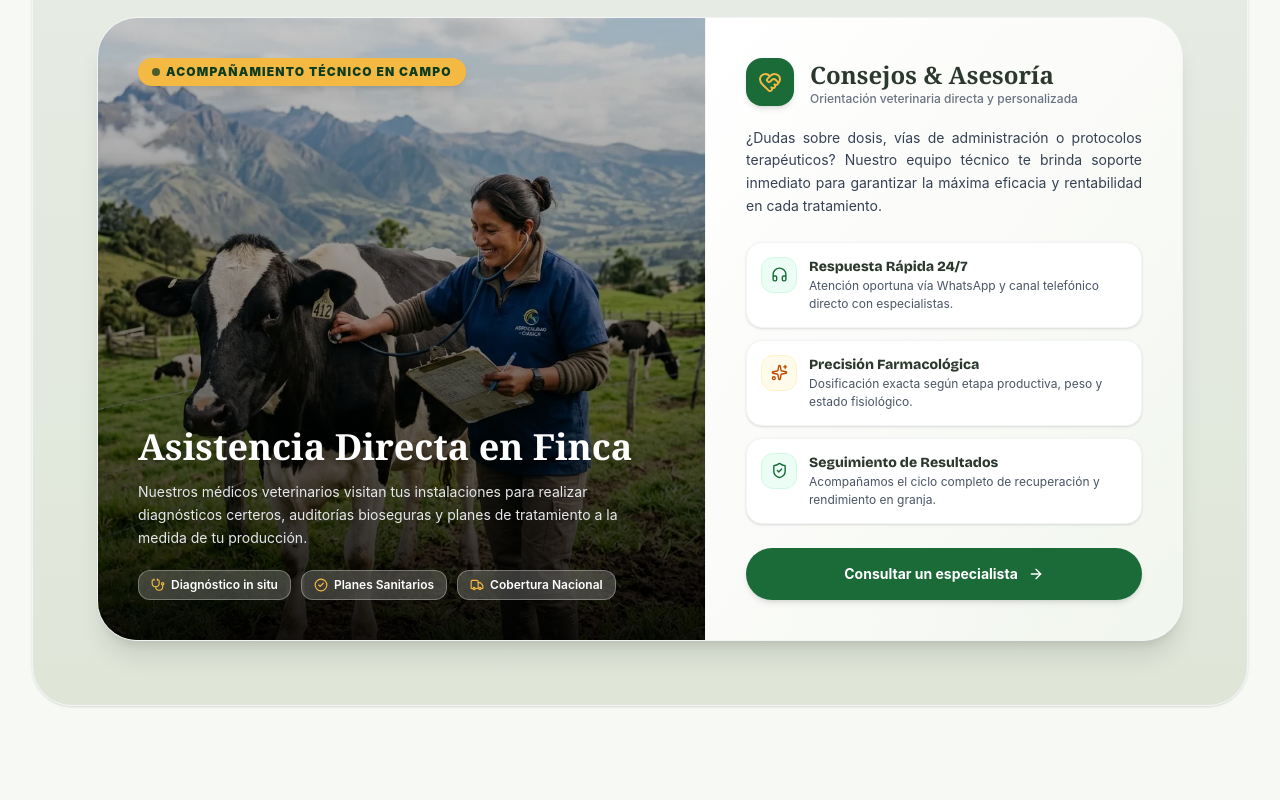
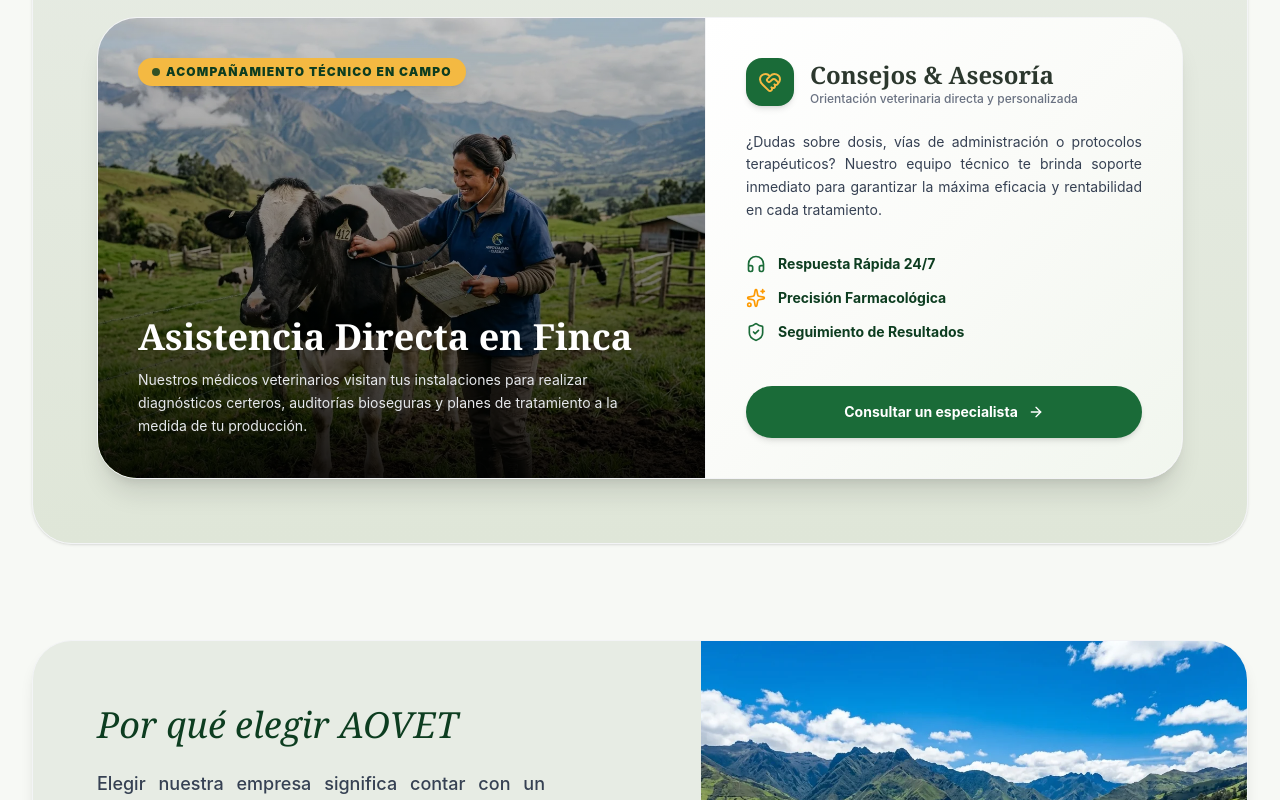
Before and after one commit to kindevec/AOVET-Veterinaria, a React (Vite) app: page / in a window 1280 px wide. Shown: the part 3677-4477 px from the top of the page. Built offline with nearby package versions, Linux system fonts and the light colour scheme.

Commit message:
style: remover etiquetas de la imagen y simplificar beneficios a iconos con titulo limpio sin cajas ni descripciones

```diff
--- a/src/pages/Inicio.jsx
+++ b/src/pages/Inicio.jsx
@@ -416,32 +416,19 @@ const Inicio = () => {
                 </div>
 
                 {/* Contenido Inferior de la Imagen */}
-                <div className="relative z-10 space-y-3 pt-12">
+                <div className="relative z-10 space-y-2.5 pt-12">
                   <h3 className="text-2xl sm:text-3xl lg:text-4xl font-extrabold text-white font-serif leading-tight drop-shadow-md">
                     Asistencia Directa en Finca
                   </h3>
                   <p className="text-xs sm:text-sm text-gray-200 leading-relaxed max-w-xl">
                     Nuestros médicos veterinarios visitan tus instalaciones para realizar diagnósticos certeros, auditorías bioseguras y planes de tratamiento a la medida de tu producción.
                   </p>
-
-                  {/* Badges de características con iconos acordes a la paleta */}
-                  <div className="pt-2 flex flex-wrap gap-2 sm:gap-2.5">
-                    <span className="inline-flex items-center gap-1.5 bg-white/20 backdrop-blur-md text-white text-[11px] sm:text-xs font-semibold px-3 py-1.5 rounded-xl border border-white/30">
-                      <Stethoscope size={14} className="text-[var(--color-aovet-accent)]" /> Diagnóstico in situ
-                    </span>
-                    <span className="inline-flex items-center gap-1.5 bg-white/20 backdrop-blur-md text-white text-[11px] sm:text-xs font-semibold px-3 py-1.5 rounded-xl border border-white/30">
-                      <CheckCircle2 size={14} className="text-[var(--color-aovet-accent)]" /> Planes Sanitarios
-                    </span>
-                    <span className="inline-flex items-center gap-1.5 bg-white/20 backdrop-blur-md text-white text-[11px] sm:text-xs font-semibold px-3 py-1.5 rounded-xl border border-white/30">
-                      <Truck size={14} className="text-[var(--color-aovet-accent)]" /> Cobertura Nacional
-                    </span>
-                  </div>
                 </div>
               </div>
 
-              {/* Lado Derecho: Asesoría, Beneficios con Iconos Profesionales y Botón CTA */}
+              {/* Lado Derecho: Asesoría, Títulos con Iconos Limpios (sin rectángulos ni descripciones) y Botón CTA */}
               <div className="lg:w-[46%] xl:w-[44%] p-6 sm:p-8 md:p-10 flex flex-col justify-between bg-gradient-to-br from-white via-[#FAFBF8] to-[#F1F6EE] border-t lg:border-t-0 lg:border-l border-gray-100">
-                <div className="space-y-5">
+                <div className="space-y-6">
                   {/* Encabezado */}
                   <div className="flex items-start gap-4">
                     <div className="w-12 h-12 rounded-2xl bg-[var(--color-aovet-primary)] text-white flex items-center justify-center shadow-md flex-shrink-0">
@@ -459,36 +446,21 @@ const Inicio = () => {
                     ¿Dudas sobre dosis, vías de administración o protocolos terapéuticos? Nuestro equipo técnico te brinda soporte inmediato para garantizar la máxima eficacia y rentabilidad en cada tratamiento.
                   </p>
 
-                  {/* Bloques de Beneficios con Iconos Profesionales */}
-                  <div className="space-y-3 pt-1">
-                    <div className="flex items-start gap-3 bg-white p-3 sm:p-3.5 rounded-2xl border border-gray-100 shadow-sm">
-                      <div className="w-9 h-9 rounded-xl bg-emerald-50 text-[var(--color-aovet-primary)] flex items-center justify-center flex-shrink-0 border border-emerald-100">
-                        <Headphones size={17} />
-                      </div>
-                      <div>
-                        <h4 className="text-xs sm:text-sm font-bold text-[#2C382E]">Respuesta Rápida 24/7</h4>
-                        <p className="text-[11px] sm:text-xs text-gray-600 leading-normal">Atención oportuna vía WhatsApp y canal telefónico directo con especialistas.</p>
-                      </div>
+                  {/* Lista de Beneficios con Iconos sin cajas rectangulares ni descripciones */}
+                  <div className="space-y-3.5 pt-2">
+                    <div className="flex items-center gap-3 text-[var(--color-aovet-dark)]">
+                      <Headphones size={20} className="text-[var(--color-aovet-primary)] flex-shrink-0" />
+                      <span className="text-xs sm:text-sm font-bold">Respuesta Rápida 24/7</span>
                     </div>
 
-                    <div className="flex items-start gap-3 bg-white p-3 sm:p-3.5 rounded-2xl border border-gray-100 shadow-sm">
-                      <div className="w-9 h-9 rounded-xl bg-amber-50 text-amber-700 flex items-center justify-center flex-shrink-0 border border-amber-100">
-                        <Sparkles size={17} />
-                      </div>
-                      <div>
-                        <h4 className="text-xs sm:text-sm font-bold text-[#2C382E]">Precisión Farmacológica</h4>
-                        <p className="text-[11px] sm:text-xs text-gray-600 leading-normal">Dosificación exacta según etapa productiva, peso y estado fisiológico.</p>
-                      </div>
+                    <div className="flex items-center gap-3 text-[var(--color-aovet-dark)]">
+                      <Sparkles size={20} className="text-amber-500 flex-shrink-0" />
+                      <span className="text-xs sm:text-sm font-bold">Precisión Farmacológica</span>
                     </div>
 
-                    <div className="flex items-start gap-3 bg-white p-3 sm:p-3.5 rounded-2xl border border-gray-100 shadow-sm">
-                      <div className="w-9 h-9 rounded-xl bg-emerald-50 text-[var(--color-aovet-primary)] flex items-center justify-center flex-shrink-0 border border-emerald-100">
-                        <ShieldCheck size={17} />
-                      </div>
-                      <div>
-                        <h4 className="text-xs sm:text-sm font-bold text-[#2C382E]">Seguimiento de Resultados</h4>
-                        <p className="text-[11px] sm:text-xs text-gray-600 leading-normal">Acompañamos el ciclo completo de recuperación y rendimiento en granja.</p>
-                      </div>
+                    <div className="flex items-center gap-3 text-[var(--color-aovet-dark)]">
+                      <ShieldCheck size={20} className="text-[var(--color-aovet-primary)] flex-shrink-0" />
+                      <span className="text-xs sm:text-sm font-bold">Seguimiento de Resultados</span>
                     </div>
                   </div>
                 </div>
```
